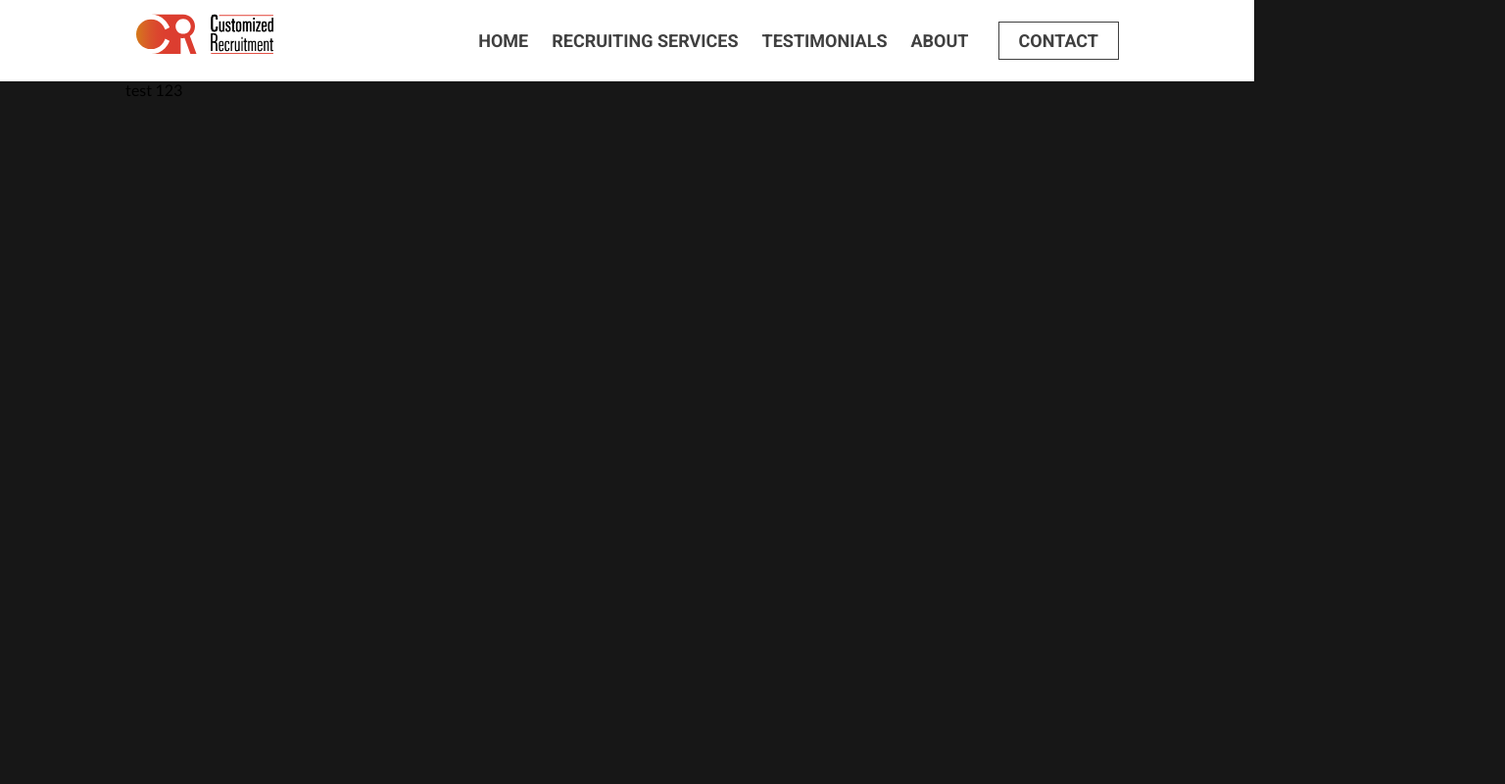
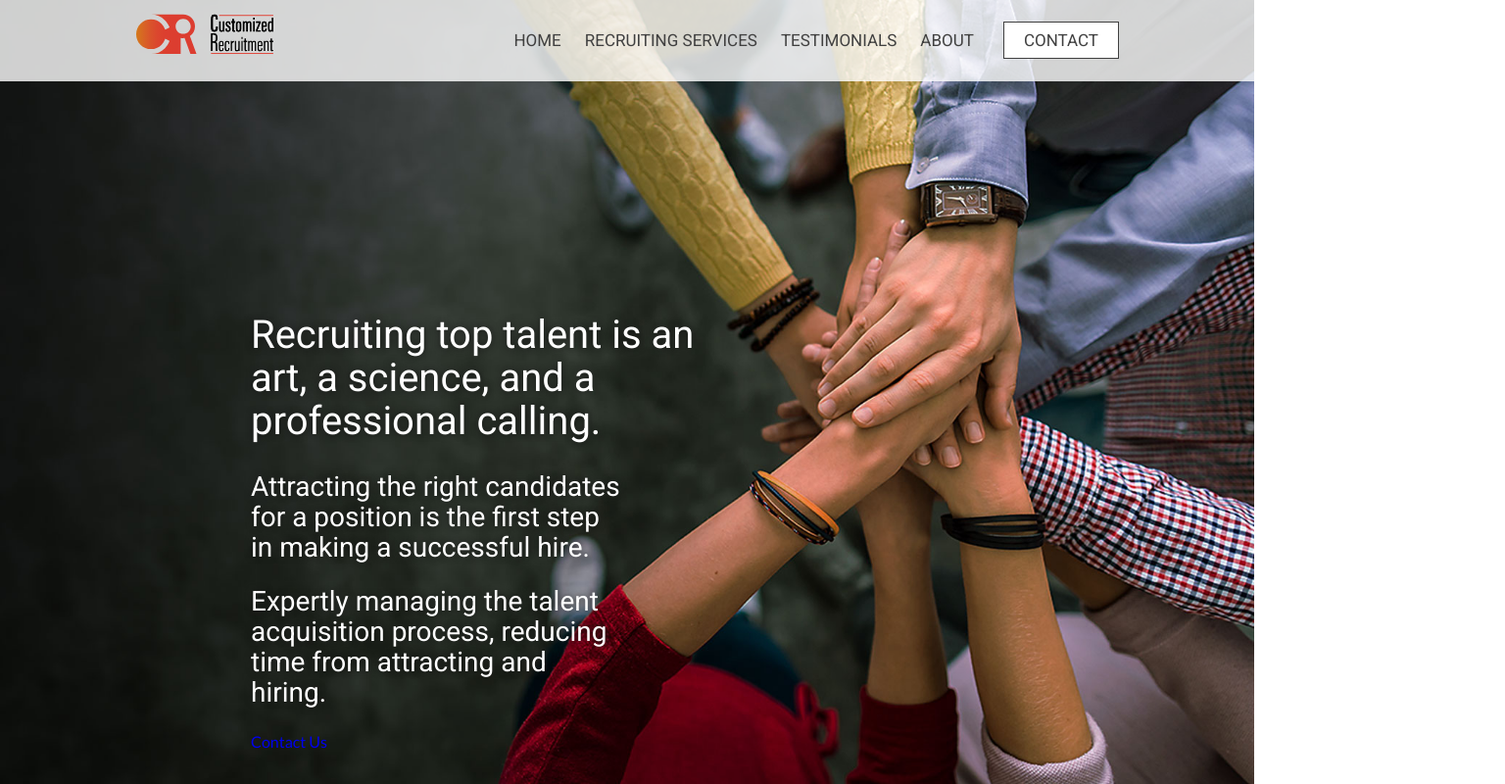
Before and after one commit to Vince-M/Vince-M-2609022_Customized_Recruitment-static, a website: page index.html in a window 1280 px wide. Shown: the whole page at 98% size, 1536 px wide, since content can reach past the window. Drawn offline with Linux system fonts and the light colour scheme.

Commit message:
add header css, add hero and styling

```diff
--- a/app/scss/components/header.scss
+++ b/app/scss/components/header.scss
@@ -1,7 +1,13 @@
 @use '../util' as *;
 
 .header {
-  background-color: var(--white);
+  background-color: var(--white80);
+  position: absolute;
+  left: 0;
+  right: 0;
+  margin: 0 auto;
+  width: 100%;
+  z-index: 999;
 
   @include breakpoint-down (small) {
     height: rem(90);
@@ -90,8 +96,8 @@
     text-transform: uppercase;
     text-decoration: none;
     font-family: var(--font-heading);
-    font-size: rem(18);
-    font-weight: 700;
+    font-size: rem(17);
+    font-weight: 500;
 
     @include breakpoint-down(medium) {
       margin-top: rem(20);
@@ -121,7 +127,6 @@
     margin: 0;
     justify-content: flex-end;
     align-items: center;
-    background-color: var(--white);
     width: 100%;
     height: auto;
     text-align: center;
--- a/app/scss/components/hero.scss
+++ b/app/scss/components/hero.scss
@@ -1 +1,68 @@
 @use '../util' as *;
+
+.frontPage {
+
+  &__hero {
+    background-image: url(/img/index-handsIn_1920x1080.jpg);
+    background-repeat: no-repeat;
+    background-position: center top;
+    background-size: cover;
+    left: 50%;
+    transform: translateX(-50%);
+    position: relative;
+    margin: 0;
+    height: 100vh;
+    overflow: hidden;
+    clear: both;
+
+    @include breakpoint-down(medium) {
+      background-position: 75% top;
+      background-color: black;
+    }
+
+    &--headline {
+      display: flex;
+      align-items: flex-start;
+      flex-direction: column;
+      position: absolute;
+      top: 40%;
+      left: 20%;
+      z-index: 900;
+      width: 100%;
+
+      @include breakpoint-down(medium) {
+        left: 10%;
+      }
+
+      h1,
+      h2 {
+        color: var(--white);
+        text-shadow: 0 0 rem(7) var(--black);
+      }
+
+
+      h1 {
+        font-size: rem(40);
+        margin-bottom: rem(30);
+        width: 40%;
+
+        @include breakpoint-down(medium) {
+          width: 80%;
+        }
+
+      }
+
+      h2 {
+        font-size: rem(28);
+
+        margin-bottom: rem(25);
+        width: 30%;
+
+        @include breakpoint-down(medium) {
+          width: 80%;
+        }
+
+      }
+    }
+  }
+}
--- a/app/scss/globals/boilerplate.scss
+++ b/app/scss/globals/boilerplate.scss
@@ -15,7 +15,7 @@ body {
   margin: 0;
   padding: 0;
   font-family: var( --font-text);
-  background-color: var(--black);
+  background-color: var(--white);
 }
 
 .container-lg {
--- a/app/scss/globals/colors.scss
+++ b/app/scss/globals/colors.scss
@@ -5,5 +5,6 @@
   --darkGrey: hsl(0, 0%, 25%); // #404040
   --black: hsl(0, 0%, 9%); // #181818
   --white: hsl(0, 0%, 100%); // #ffffff
+  --white80: hsla(0, 0%, 100%, 0.8); // #ffffff 80%
   --textGrey: hsl(0, 0%, 445); //#707070
 }
--- a/index.html
+++ b/index.html
@@ -52,9 +52,27 @@
   <!-- MAIN
   =================================================== -->
     <main class="main">
-      <div class="container">
-        test 123
+
+    <!-- HERO
+    =================================================== -->
+    <section class="hero feature-image" role="banner" data-type="background" data-speed="2">
+      <div class="frontPage__hero--headline">
+        <h1 class="hero__header--fullPage">Recruiting top talent is an art, a science, and a professional calling.</h1>
+        <h2 class="hero__header--fullPage">Attracting the right candidates for a position is the first step in making a successful hire.</h2>
+        <h2 class="hero__header--fullPage">Expertly managing the talent acquisition process, reducing time from attracting and hiring.</h2>
+        <div class="btn__hero">
+          <a href="#">Contact Us</a>
+        </div> <!-- btn__hero -->
+      </div> <!-- hero__headline -->
+
+      <!-- <div class="frontPage__hero" style="background: url(./img/index-handsIn_1920x1080.jpg) no-repeat; background-position:center top; background-size: cover; left: 50%;transform: translateX(-50%);position: relative;margin: 0;height: 100vh;overflow: hidden;"> -->
+
+        <div class="frontPage__hero">
+
       </div>
+
+    </section> <!-- hero feature-image -->
+    <!-- ============================================== -->
     </main>
   <!-- ============================================== -->
 
```
Also changed, not shown: dist/style.css, 1 other file.
